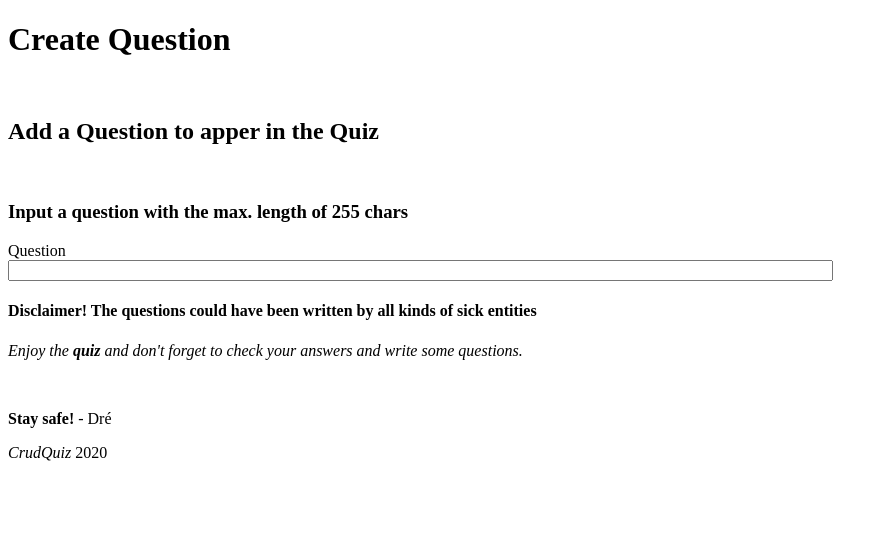
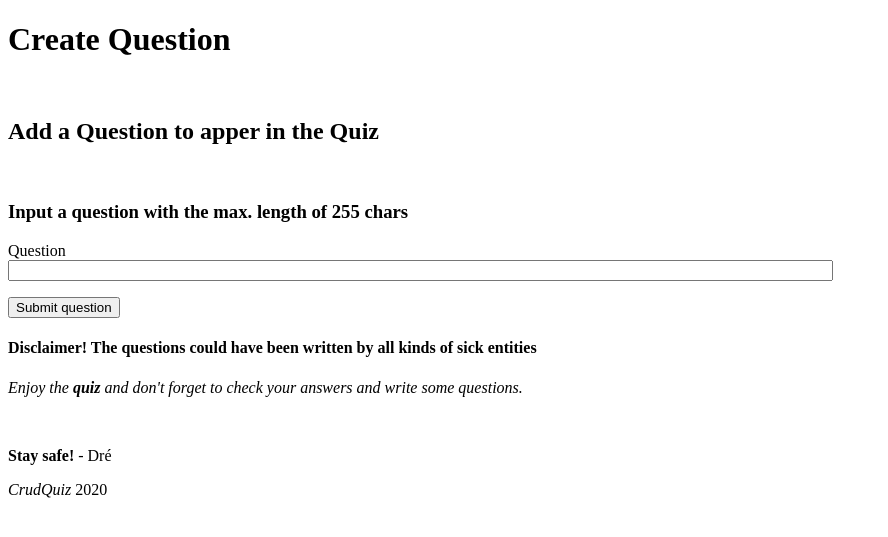
Before and after one commit to dreops/crudquiz, a Flask app: page /create in a window 1280 px wide. Shown: the part 26-563 px from the top of the page, without its empty margins (0-888 px from the left). Run offline with Flask 2, Linux system fonts and the light colour scheme.

Commit message:
added submit button using HTML

```diff
--- a/application/templates/create.html
+++ b/application/templates/create.html
@@ -13,6 +13,7 @@
                     {{ form.quizquestion(size=100) }}
                 </p>
                 <p>
+                    <button type="submit">Submit question</button>
                     <!-- form.submit()
                     Line above with form.submit() commented out and
                     Jinja2 curly brackets removed for debugging purposes -->
```
